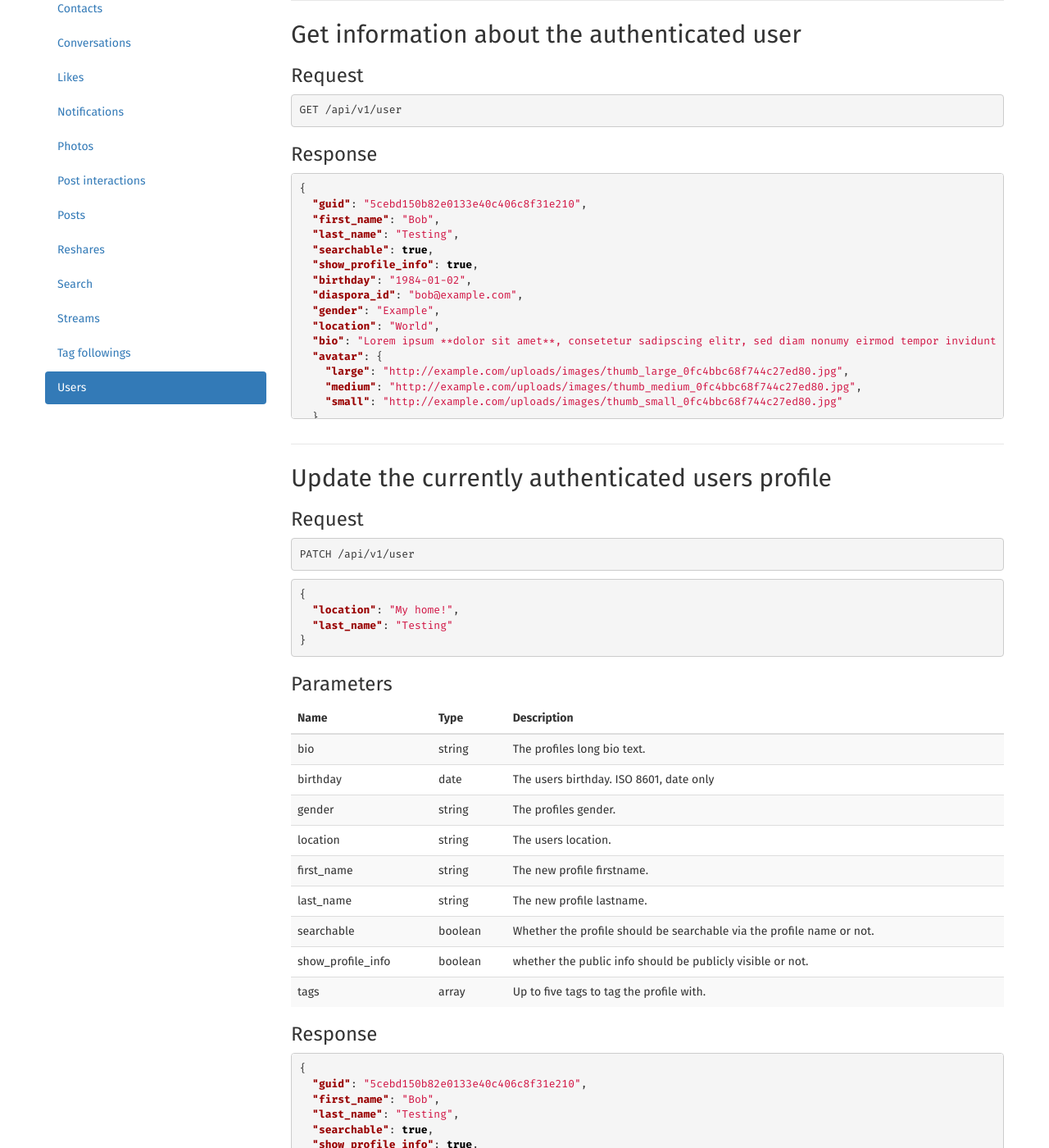
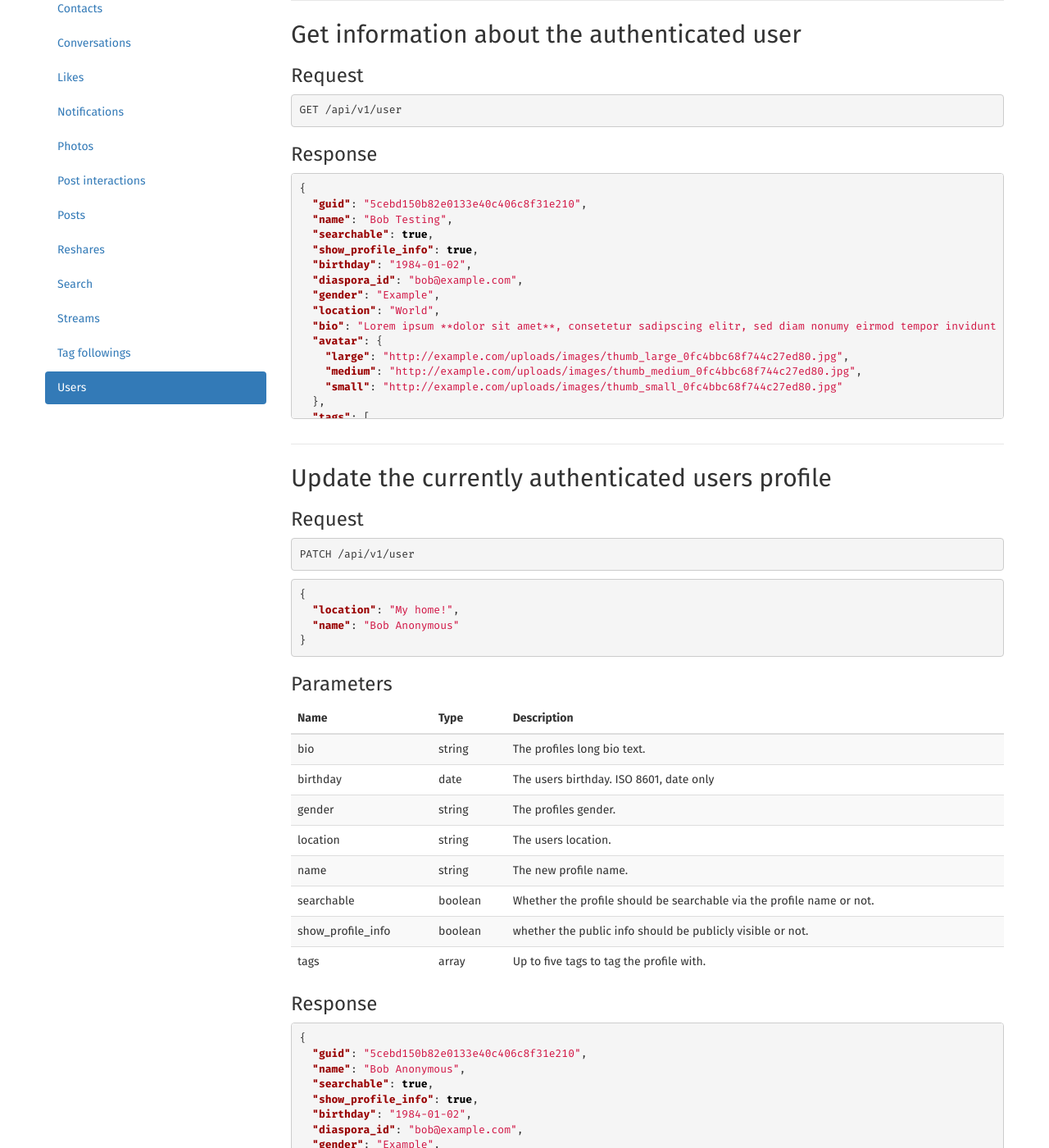
Before and after one commit to diaspora/api-documentation, a Jekyll site: the page built from _routes/users.md, in a window 1280 px wide and 1400 px high, scrolled down 322 px. Shown: the whole window at 82% size. Built offline with Jekyll 4.4.1, drawn with Linux system fonts in a browser that asks for light colours; some of the changed text lies outside the part shown.

Commit message:
Do not split first and last name
This reverts commit 98b973e6c9f75c775ab7ade4d1a5cc8a55796979, see
https://github.com/diaspora/diaspora/issues/3648 for details.

```diff
--- a/_routes/users.md
+++ b/_routes/users.md
@@ -17,8 +17,7 @@ GET /api/v1/user
 ~~~json
 {
   "guid": "5cebd150b82e0133e40c406c8f31e210",
-  "first_name": "Bob",
-  "last_name": "Testing",
+  "name": "Bob Testing",
   "searchable": true,
   "show_profile_info": true,
   "birthday": "1984-01-02",
@@ -49,7 +48,7 @@ PATCH /api/v1/user
 ~~~json
 {
   "location": "My home!",
-  "last_name": "Testing"
+  "name": "Bob Anonymous"
 }
 ~~~
 
@@ -62,8 +61,7 @@ PATCH /api/v1/user
 | birthday          | date    | The users birthday. ISO 8601, date only                               |
 | gender            | string  | The profiles gender.                                                  |
 | location          | string  | The users location.                                                   |
-| first_name        | string  | The new profile firstname.                                            |
-| last_name         | string  | The new profile lastname.                                             |
+| name              | string  | The new profile name.                                                 |
 | searchable        | boolean | Whether the profile should be searchable via the profile name or not. |
 | show_profile_info | boolean | whether the public info should be publicly visible or not.            |
 | tags              | array   | Up to five tags to tag the profile with.                              |
@@ -73,8 +71,7 @@ PATCH /api/v1/user
 ~~~json
 {
   "guid": "5cebd150b82e0133e40c406c8f31e210",
-  "first_name": "Bob",
-  "last_name": "Testing",
+  "name": "Bob Anonymous",
   "searchable": true,
   "show_profile_info": true,
   "birthday": "1984-01-02",
@@ -110,14 +107,13 @@ GET /api/v1/users/:person_guid
 ~~~json
 {
   "guid": "f50ffc00b188013355e3705681972339",
-  "first_name": "Alice",
-  "last_name": "Testing",
+  "name": "Alice Testing",
   "birthday": "1984-01-02",
   "diaspora_id": "alice@example.com",
   "gender": "Example",
   "location": "My home!",
   "bio": "Lorem ipsum **dolor sit amet**, consetetur sadipscing elitr, sed diam nonumy eirmod tempor invidunt ut labore et dolore magna aliquyam erat!",
-  "blocked": false,
+  "blocked" false,
   "avatar": {
     "large": "http://example.com/uploads/images/thumb_large_0fc4bbc68f744c27ed80.jpg",
     "medium": "http://example.com/uploads/images/thumb_medium_0fc4bbc68f744c27ed80.jpg",
```
